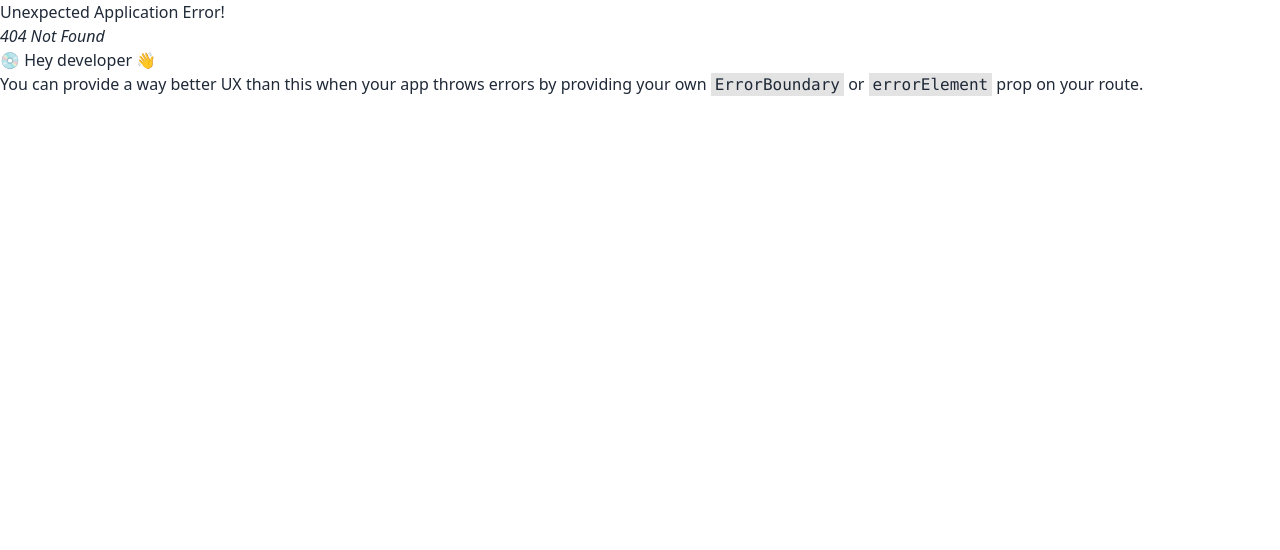
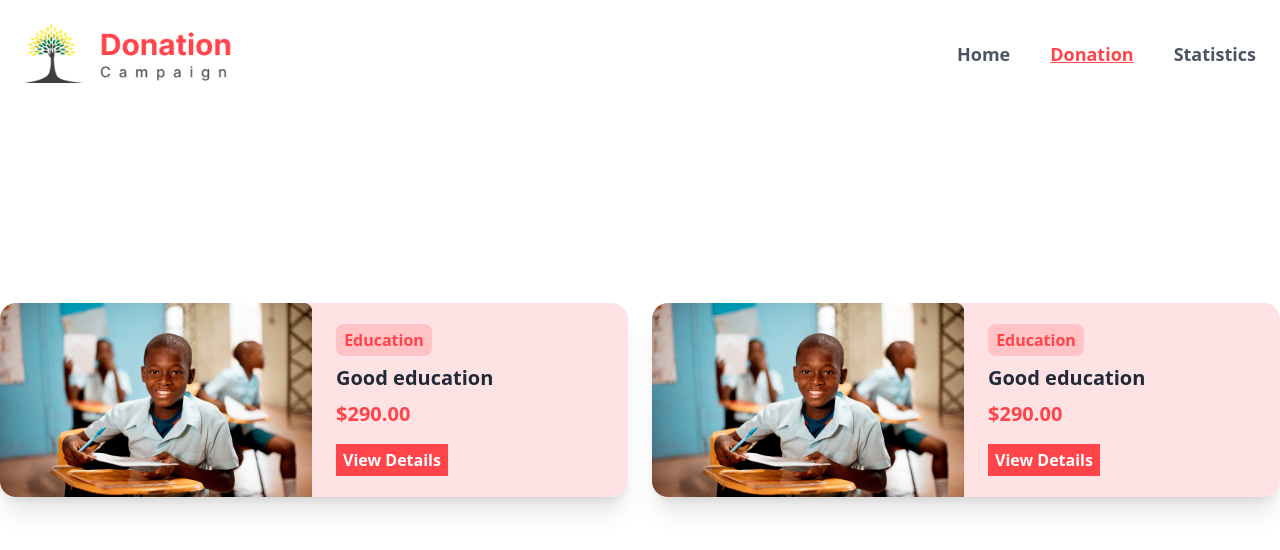
Before and after one commit to CodeWithIfty/donation-campaign, a React (Vite) app: page /donation in a window 1280 px wide. Before the commit this address had no page. Shown: the top 550 px of the page. Built offline with nearby package versions, Linux system fonts and the light colour scheme.

Commit message:
added card and DonationCard and showed on the home page and donation page --> set active menu item functionality

```diff
--- /dev/null
+++ b/src/components/Card/Card.jsx
@@ -0,0 +1,16 @@
+
+const Card = () => {
+  return (
+    <div>
+            <div className="card w-96 bg-[#FF444A26] shadow-xl">
+                <figure><img src="./src/assets/Education.png" alt="Shoes"  className="w-full"/></figure>
+                <div className="p-4">
+                    <button className="p-1 mb-1 text-left bg-[#FF444A33] rounded-lg  w-24 flex justify-center text-[#FF444A] font-semibold">Education</button>
+                    <h2 className="card-title text-[#FF444A] ">Good education</h2>
+                </div>
+            </div>
+    </div>
+  )
+}
+
+export default Card
--- /dev/null
+++ b/src/components/Donation/Donation.jsx
@@ -0,0 +1,14 @@
+import DonationCard from "../DonationCard/DonationCard"
+
+const Donation = () => {
+  return (
+    <div className="container mx-auto flex  items-center h-screen">
+        <div className="w-full flex gap-6">
+        <DonationCard/>
+        <DonationCard/>
+        </div>
+    </div>
+  )
+}
+
+export default Donation
--- /dev/null
+++ b/src/components/DonationCard/DonationCard.jsx
@@ -0,0 +1,17 @@
+const DonationCard = () => {
+  return (
+    <div className="card card-side bg-[#FF444A26] shadow-xl w-1/2">
+                <figure><img src="./src/assets/Education.png" alt="Movie" className="h-full "/></figure>
+                <div className="px-6 flex items-center">
+                   <div className="">
+                   <button className="p-1 mb-2 text-left bg-[#FF444A33] rounded-lg  w-24 flex justify-center text-[#FF444A] font-semibold">Education</button>
+                    <h2 className="card-title mb-2 text-xl font-bold text-gray-800 ">Good education</h2>
+                    <h2 className="card-title mb-4 text-[#FF444A] ">$290.00</h2>
+                    <button className="py-1 text-left bg-[#FF444A]  w-28 flex justify-center text-white font-semibold">View Details</button>
+                   </div>
+                </div>
+        </div>
+  )
+}
+
+export default DonationCard
--- a/src/components/Header/Banner/Banner.jsx
+++ b/src/components/Header/Banner/Banner.jsx
@@ -1,7 +1,7 @@
 
 const Banner = () => {
   return (
-    <div className="md:h-[70vh] h-[50vh]  bg-[url('https://i.ibb.co/s1nc18r/banner-Img.jpg')] bg-cover bg-center bg-no-repeat bg-blend-lighten bg-white bg-opacity-90 flex justify-center items-center">
+    <div className="md:h-[70vh] h-[50vh]  bg-[url('./src/assets/bannerImg.jpeg')] bg-cover bg-center bg-no-repeat bg-blend-lighten bg-white bg-opacity-90 flex justify-center items-center">
       <div className=" mt-28 md:mt-0">
         <h1 className="lg:text-5xl md:text-4xl font-bold text-2xl mb-12 text-center">I Grow By Helping People In Need</h1>
         <div className=" flex items-center w-full justify-center">
--- a/src/components/Header/Navbar/Navbar.jsx
+++ b/src/components/Header/Navbar/Navbar.jsx
@@ -9,9 +9,21 @@ const Navbar = () => {
       </div>
       <div className="">
         <ul className="flex gap-10 items-center text-lg font-semibold text-gray-600">
-            <li><NavLink href="">Home</NavLink></li>
-            <li><NavLink href="">Donation</NavLink></li>
-            <li><NavLink href="">Statistics</NavLink></li>
+            <li><NavLink to={'/'} className={({ isActive }) =>
+                      isActive
+                        ? `text-[#FF444A] underline`
+                        : ""
+                    }>Home</NavLink></li>
+            <li><NavLink to={'/donation'} className={({ isActive }) =>
+                      isActive
+                        ? `text-[#FF444A] underline`
+                        : ""
+                    }>Donation</NavLink></li>
+            <li><NavLink to={'/statistics'} className={({ isActive }) =>
+                      isActive
+                        ? `text-[#FF444A] underline`
+                        : ""
+                    }>Statistics</NavLink></li>
         </ul>
       </div>
       </div>
--- a/src/components/Home/Home.jsx
+++ b/src/components/Home/Home.jsx
@@ -1,10 +1,13 @@
+import Card from "../Card/Card"
 import Banner from "../Header/Banner/Banner"
 
 const Home = () => {
   return (
     <div>
         <Banner/>
-      This is home
+      <div className=" container mx-auto py-16">
+        <Card/>
+      </div>
     </div>
   )
 }
--- a/src/components/Root/Root.jsx
+++ b/src/components/Root/Root.jsx
@@ -5,7 +5,7 @@ const Root = () => {
   return (
     <div>
         <Navbar/>
-      <Outlet/>
+         <Outlet/>
     </div>
   )
 }
--- a/src/main.jsx
+++ b/src/main.jsx
@@ -7,6 +7,7 @@ import {
 import './index.css'
 import Home from './components/Home/Home';
 import Root from './components/Root/Root';
+import Donation from './components/Donation/Donation';
 
 
 const router = createBrowserRouter([
@@ -17,6 +18,10 @@ const router = createBrowserRouter([
       {
         path: "",
         element: <Home/>
+      },
+      {
+        path: "/donation",
+        element: <Donation/>
       }
     ]
   },
```
Also changed, not shown: src/assets/Education.png (added).
